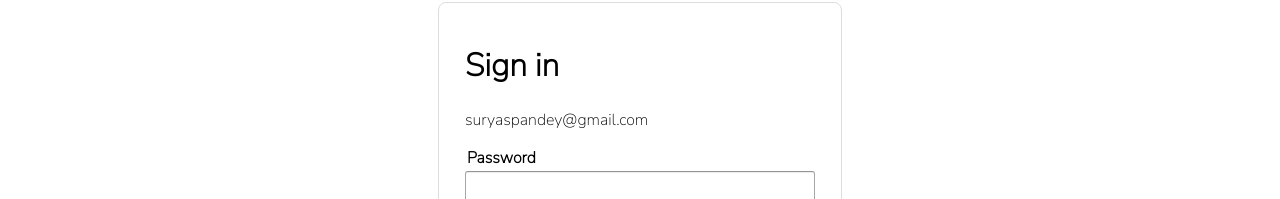
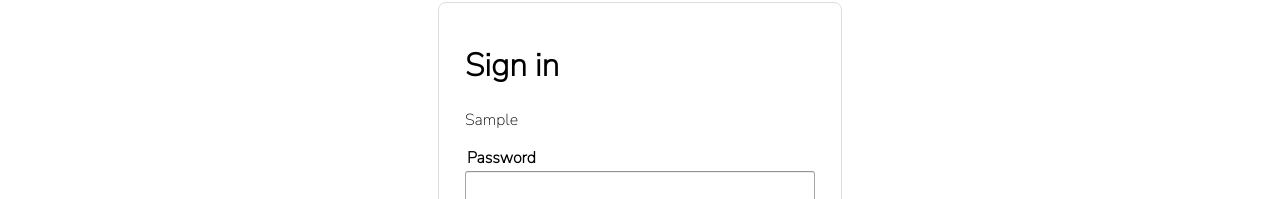
Before and after one commit to suryaspandey/AmazonPrimeClone, a React (Vite) app: page /login in a window 1280 px wide. Both pictures are taken after typing "Sample" into the empty fields and a click on the button "Continue". Shown: the part 322-521 px from the top of the page. Built offline with nearby package versions, Linux system fonts and the light colour scheme; a web font is replaced by a local one.

Commit message:
username passed to password component fix

```diff
--- a/src/Pages/Login.jsx
+++ b/src/Pages/Login.jsx
@@ -1,4 +1,4 @@
-import React from "react";
+import React, { useState } from "react";
 import "./login.css";
 import { LockOutlined, UserOutlined } from "@ant-design/icons";
 import { Button, Checkbox, Form, Input } from "antd";
@@ -8,12 +8,14 @@ import { Link } from "react-router-dom";
 
 const Login = () => {
   const navigate = useNavigate();
+  const [loginUserName, setLoginUserName] = useState("");
 
-  const handleloginPassword = () => {
-    navigate("/loginpassword");
-  };
   const onFinish = (values) => {
-    console.log("Received values of form: ", values);
+    // console.log("Received values of form: ", values);
+    if (values) {
+      setLoginUserName(values.username);
+      navigate("/loginpassword", { state: { loginUserName: values.username } });
+    }
   };
   return (
     <div className="login-container">
@@ -27,7 +29,7 @@ const Login = () => {
         <div className="login-form-container">
           <h1>Sign in</h1>
           <label className="login-label-email-phno" htmlFor="userName">
-            Email or mobile phone number
+            Email
           </label>
           <Form
             name="normal_login"
@@ -42,15 +44,11 @@ const Login = () => {
               rules={[
                 {
                   required: true,
-                  message: "Please input your Username!",
+                  message: "! Enter your username!",
                 },
               ]}
             >
-              <Input
-                className="login-username-input"
-                // prefix={<UserOutlined className="site-form-item-icon" />}
-                // placeholder="Username"
-              />
+              <Input className="login-username-input" type="text" />
             </Form.Item>
             {/* <Form.Item
               name="password"
@@ -82,7 +80,6 @@ const Login = () => {
                 type="primary"
                 htmlType="submit"
                 className="login-form-button login-continue-btn"
-                onClick={handleloginPassword}
               >
                 Continue
               </Button>
--- a/src/Pages/LoginPassword.jsx
+++ b/src/Pages/LoginPassword.jsx
@@ -1,11 +1,13 @@
 import React from "react";
 import "./login.css";
-import { LockOutlined, UserOutlined } from "@ant-design/icons";
 import { Button, Checkbox, Form, Input } from "antd";
 import { Navigate, useNavigate } from "react-router";
+import { useLocation } from "react-router-dom";
 
-const LoginPassword = () => {
+const LoginPassword = ({ loginUserName }) => {
   const navigate = useNavigate();
+  const location = useLocation();
+  const userName = location.state.loginUserName;
 
   const onFinish = (values) => {
     console.log("Received values of form: ", values);
@@ -22,7 +24,7 @@ const LoginPassword = () => {
         <div className="login-form-container">
           <h1>Sign in</h1>
           <div className="user-login-text">
-            <p>suryaspandey@gmail.com</p>
+            <p>{userName}</p>
           </div>
           <label className="login-label-email-phno" htmlFor="userName">
             Password
--- a/src/Pages/Register.jsx
+++ b/src/Pages/Register.jsx
@@ -2,7 +2,7 @@ import React from "react";
 import "./register.css";
 import { Button, Form, Input } from "antd";
 import { useState } from "react";
-import { Link } from "react-router-dom";
+import { Link, useNavigate } from "react-router-dom";
 
 const tailFormItemLayout = {
   wrapperCol: {
@@ -21,6 +21,7 @@ const Register = () => {
   const [form] = Form.useForm();
   const [formLayout, setFormLayout] = useState("vertical");
   const [errorMessage, setErrorMessage] = useState("");
+  const navigate = useNavigate();
   const formItemLayout =
     formLayout === "horizontal"
       ? {
@@ -68,6 +69,7 @@ const Register = () => {
             const access_token = data.token;
             console.log("access_token: ", data.token);
             localStorage.setItem("access_token", access_token);
+            navigate("/home");
           }
         })
       )
```
